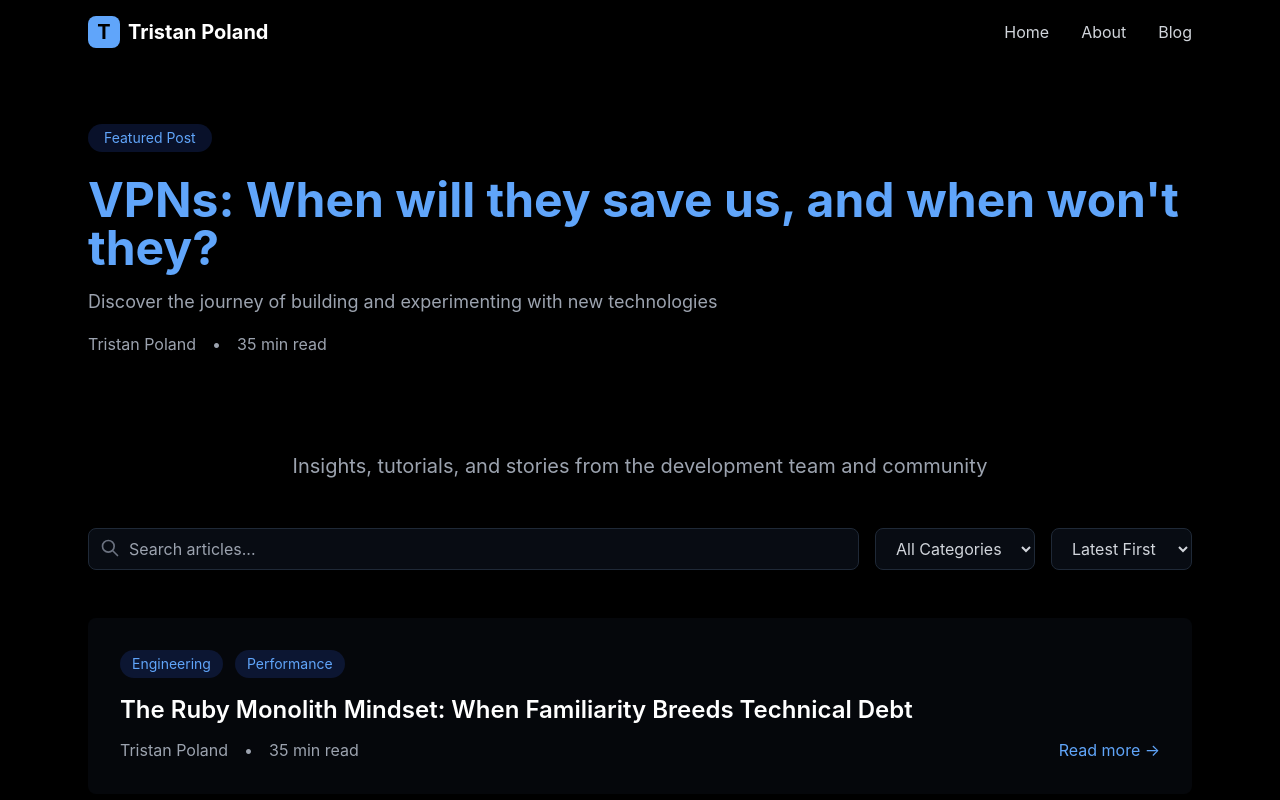
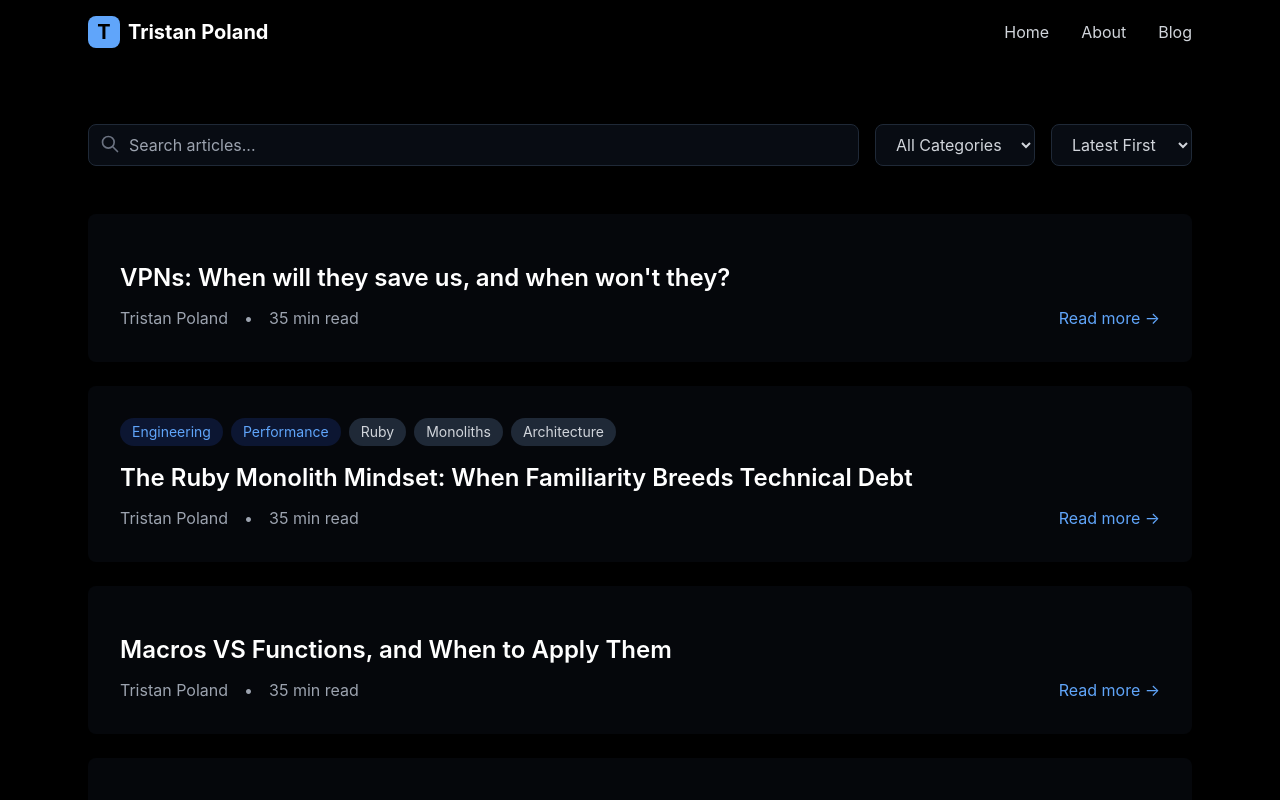
Before and after one commit to tristanpoland/tristanpoland.github.io, a Next.js app: page /blog in a window 1280 px wide. Shown: the top 800 px of the page. Built offline with nearby package versions, Linux system fonts and the light colour scheme.

Commit message:
Updated searching, filtering, ordering, categories, and tags

```diff
--- a/lib/posts.js
+++ b/lib/posts.js
@@ -1,18 +1,19 @@
-// lib/posts.js
 import { readFile, readdir } from 'fs/promises';
 import path from 'path';
 import matter from 'gray-matter';
 
 export async function getAllPostIds() {
+  console.log('getAllPostIds called');
   try {
-   const fileNames = await readdir('posts');
-   return fileNames.map(fileName => ({
-     params: {
-       id: fileName.replace(/\.md$/, '')
-     }
+    const fileNames = await readdir(postsDirectory);
+    console.log('Files found:', fileNames);
+    const paths = fileNames.map(fileName => ({
+      params: { id: fileName.replace(/\.md$/, '') }
     }));
+    console.log('Paths generated:', paths);
+    return paths;
   } catch (error) {
-   console.error('Error reading posts directory:', error);
+    console.error('getAllPostIds error:', error);
     return [];
   }
 }
@@ -25,8 +26,7 @@ export async function getPostData(id) {
 
     return {
       id,
-     title: data.title,
-     date: data.date,
+      ...data,
       content
     };
   } catch (error) {
@@ -34,8 +34,6 @@ export async function getPostData(id) {
     return null;
   }
 }
-
-
 
 export async function getSortedPostsData() {
   try {
@@ -49,8 +47,7 @@ export async function getSortedPostsData() {
 
         return {
           id,
-          title: data.title,
-          date: data.date
+          ...data
         };
       })
     );
--- a/pages/blog/index.js
+++ b/pages/blog/index.js
@@ -4,65 +4,49 @@ import { getSortedPostsData } from '../../lib/posts';
 
 export async function getStaticProps() {
   const allPostsData = await getSortedPostsData();
+  console.log('Posts from getStaticProps:', allPostsData);
   return {
     props: { allPostsData }
   };
 }
 
-export default function Home({ allPostsData }) {
+export default function Home({ allPostsData = [] }) {
   const [searchQuery, setSearchQuery] = useState('');
- const [category, setCategory] = useState('All Categories');
+  const [selectedCategory, setSelectedCategory] = useState('All Categories');
   const [sortOrder, setSortOrder] = useState('Latest First');
 
+  console.log('Current posts:', allPostsData);
+
   const filteredPosts = allPostsData
+    .filter(post => post?.title)
     .filter(post => {
-   // Handle null/undefined title or categories
-   if (!post?.title) return false;
-
-   const matchesSearch = post.title.toLowerCase().includes(searchQuery.toLowerCase());
-   const matchesCategory = category === 'All Categories' ||
-     (post.categories && post.categories.includes(category));
-   return matchesSearch && matchesCategory;
+      const query = searchQuery.toLowerCase();
+      const title = (post.title || '').toLowerCase();
+      return query === '' || title.includes(query);
+    })
+    .filter(post => {
+      const cats = Array.isArray(post.categories) ? post.categories : [];
+      return selectedCategory === 'All Categories' || cats.includes(selectedCategory);
     })
     .sort((a, b) => {
-   if (!a.date || !b.date) return 0;
-   if (sortOrder === 'Latest First') {
-     return new Date(b.date) - new Date(a.date);
-   }
-   return new Date(a.date) - new Date(b.date);
+      if (!a?.date || !b?.date) return 0;
+      return sortOrder === 'Latest First' ?
+        new Date(b.date) - new Date(a.date) :
+        new Date(a.date) - new Date(b.date);
     });
 
- const categories = ['All Categories', 'Engineering', 'Performance'];
+  console.log('Filtered posts:', filteredPosts);
+
+  const allCategories = Array.from(new Set(
+    allPostsData
+      .flatMap(post => Array.isArray(post.categories) ? post.categories : [])
+  ));
+
+  console.log('Available categories:', allCategories);
 
   return (
     <div className="min-h-screen bg-black text-gray-300">
       <main className="max-w-6xl mx-auto py-16 px-6">
-       {filteredPosts.length > 0 && (
-         <div className="mb-24">
-           <div className="inline-block px-4 py-1 bg-blue-900/30 rounded-full text-blue-400 text-sm mb-6">
-             Featured Post
-           </div>
-
-           <Link href={`/posts/${filteredPosts[0].id}`} className="block">
-             <h2 className="text-5xl font-bold text-blue-400 mb-4">
-               {filteredPosts[0].title}
-             </h2>
-             <p className="text-lg text-gray-400 mb-4 max-w-2xl">
-               Discover the journey of building and experimenting with new technologies
-             </p>
-             <div className="flex items-center gap-4 text-gray-400">
-               <span>Tristan Poland</span>
-               <span>•</span>
-               <span>35 min read</span>
-             </div>
-           </Link>
-         </div>
-       )}
-
-       <p className="text-center text-xl text-gray-400 mb-12">
-         Insights, tutorials, and stories from the development team and community
-       </p>
-
         <div className="flex gap-4 mb-12">
           <div className="relative flex-1">
             <input
@@ -78,12 +62,13 @@ export default function Home({ allPostsData }) {
           </div>
 
           <select
-           value={category}
-           onChange={e => setCategory(e.target.value)}
+            value={selectedCategory}
+            onChange={e => setSelectedCategory(e.target.value)}
             className="bg-gray-900/50 border border-gray-800 rounded-lg px-4 py-2 focus:outline-none focus:border-blue-500"
           >
-           {categories.map(cat => (
-             <option key={cat}>{cat}</option>
+            <option value="All Categories">All Categories</option>
+            {allCategories.map(cat => (
+              <option key={cat} value={cat}>{cat}</option>
             ))}
           </select>
 
@@ -97,14 +82,22 @@ export default function Home({ allPostsData }) {
           </select>
         </div>
 
-       <div className="grid gap-8">
-         {filteredPosts.slice(1).map(({ id, date, title }) => (
-           <Link key={id} href={`/blog/posts/${id}`} className="block bg-gray-900/30 rounded-lg p-8">
-             <div className="flex gap-3 mb-4">
-               <span className="px-3 py-1 bg-blue-900/30 rounded-full text-blue-400 text-sm">Engineering</span>
-               <span className="px-3 py-1 bg-blue-900/30 rounded-full text-blue-400 text-sm">Performance</span>
+        <div className="space-y-6">
+          {filteredPosts.map(post => (
+            <Link key={post.id} href={`/posts/${post.id}`} className="block bg-gray-900/30 rounded-lg p-8 hover:bg-gray-900/40 transition-colors">
+              <div className="flex flex-wrap gap-2 mb-4">
+                {Array.isArray(post.categories) && post.categories.map(cat => (
+                  <span key={cat} className="px-3 py-1 bg-blue-900/30 rounded-full text-blue-400 text-sm">
+                    {cat}
+                  </span>
+                ))}
+                {Array.isArray(post.tags) && post.tags.map(tag => (
+                  <span key={tag} className="px-3 py-1 bg-gray-800 rounded-full text-gray-300 text-sm">
+                    {tag}
+                  </span>
+                ))}
               </div>
-             <h2 className="text-2xl font-semibold text-white mb-3">{title}</h2>
+              <h2 className="text-2xl font-semibold text-white mb-3">{post.title}</h2>
               <div className="flex items-center justify-between">
                 <div className="flex items-center gap-4 text-gray-400">
                   <span>Tristan Poland</span>
@@ -115,6 +108,11 @@ export default function Home({ allPostsData }) {
               </div>
             </Link>
           ))}
+          {filteredPosts.length === 0 && (
+            <div className="text-center py-12 text-gray-400">
+              No posts found matching your criteria
+            </div>
+          )}
         </div>
       </main>
     </div>
--- a/pages/blog/posts/[id].js
+++ b/pages/blog/posts/[id].js
@@ -1,5 +1,5 @@
+import { getAllPostIds, getPostData } from '../../../lib/posts';
 import Image from 'next/image';
-import { getAllPostIds, getPostData } from '../../../lib/posts';
 import Link from 'next/link';
 import ReactMarkdown from 'react-markdown';
 import remarkGfm from 'remark-gfm';
@@ -12,7 +12,6 @@ const CustomImage = ({ src, alt }) => {
       alt={alt}
       width={600}
       height={400}
-      layout="responsive"
       className="rounded-xl"
     />
   );
@@ -26,6 +25,8 @@ const CustomParagraph = (props) => {
 };
 
 export default function Post({ postData }) {
+  if (!postData) return null;
+
   return (
     <div className="min-h-screen bg-black text-gray-300">
       <main className="max-w-4xl mx-auto py-16 px-6">
@@ -41,6 +42,19 @@ export default function Post({ postData }) {
 
         <article className="bg-gray-900/30 rounded-2xl">
           <div className="p-8">
+            <div className="flex flex-wrap gap-2 mb-4">
+              {postData.categories?.map(category => (
+                <span key={category} className="px-3 py-1 bg-blue-900/30 rounded-full text-blue-400 text-sm">
+                  {category}
+                </span>
+              ))}
+              {postData.tags?.map(tag => (
+                <span key={tag} className="px-3 py-1 bg-gray-800 rounded-full text-gray-300 text-sm">
+                  {tag}
+                </span>
+              ))}
+            </div>
+
             <h1 className="text-4xl font-bold mb-4 text-white">{postData.title}</h1>
             <div className="flex items-center gap-4 text-gray-400 mb-8">
               <span>Tristan Poland</span>
@@ -74,19 +88,27 @@ export default function Post({ postData }) {
 }
 
 export async function getStaticPaths() {
+
   const paths = await getAllPostIds();
-  console.log('Paths:', paths); // Debug log
   return {
     paths,
-    fallback: false
+    fallback: 'blocking'
   };
 }
 
 export async function getStaticProps({ params }) {
-  const postData = await getPostData(params.id);
-  return {
-    props: {
-      postData
+  try {
+    const postData = await getPostData(params.id);
+    if (!postData) {
+      return { notFound: true };
     }
-  };
+    return {
+      props: {
+        postData
+      }
+    };
+  } catch (error) {
+    console.error(`Error getting post data for ${params.id}:`, error);
+    return { notFound: true };
+  }
 }
--- a/posts/The-Ruby-Monolith-Mindset.md
+++ b/posts/The-Ruby-Monolith-Mindset.md
@@ -1,6 +1,8 @@
 ---
 title: "The Ruby Monolith Mindset: When Familiarity Breeds Technical Debt"
 date: "2024-10-27"
+categories: ["Engineering", "Performance"]
+tags: ["Ruby", "Monoliths", "Architecture"]
 ---
 
 # The Ruby Monolith Mindset: When Familiarity Breeds Technical Debt
```
Lines whose indentation alone changed are shown as unchanged.
